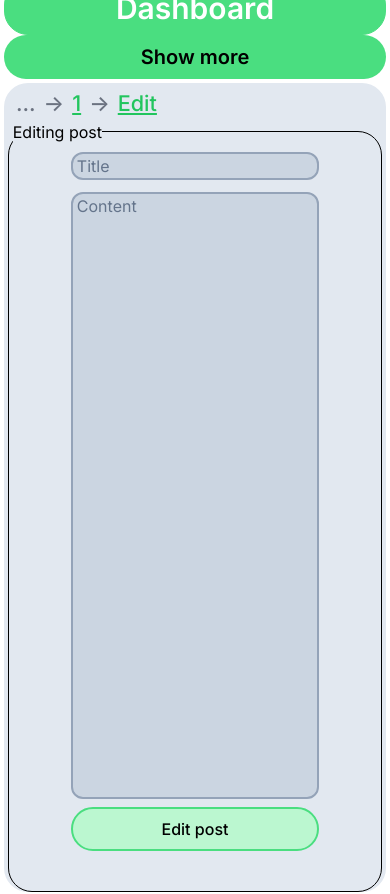
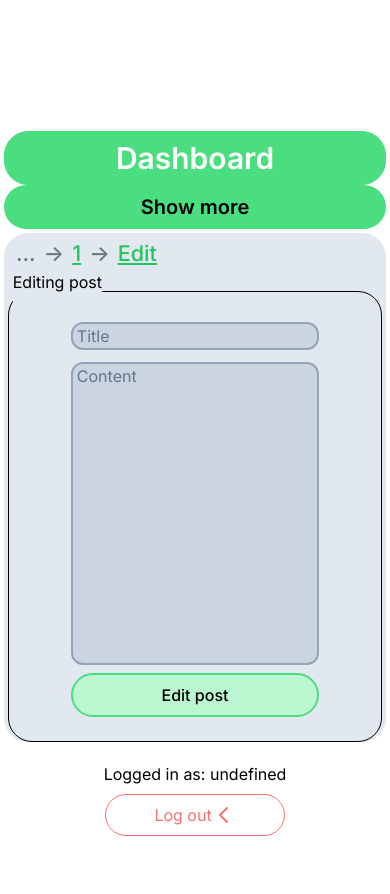
Before and after one commit to Majdanka/nextJsprj, a Next.js app: page /dashboard/posts/1/edit in a window 390 px wide. Shown: the top 894 px of the page. After the commit the page ends 856 px from the top, so only its background shows below. Built offline with nearby package versions, Linux system fonts and the light colour scheme; no server answers; the database is empty.

Commit message:
Responsive changes

```diff
--- a/app/components/dashboard/editPostForm.tsx
+++ b/app/components/dashboard/editPostForm.tsx
@@ -12,8 +12,8 @@ export default function EditPostForm({
   } | null;
 }) {
   return (
-    <fieldset className="border border-black rounded-3xl w-[98%] flex flex-col justify-center items-center h-[91.5vh]">
-      <legend className="ml-1">Editing post {post?.id}</legend>
+    <fieldset className="border border-black rounded-3xl w-[98%] pb-5 md:pb-0 flex flex-col justify-center items-center h-fit md:h-[91.5vh]">
+      <legend className="ml-1 pb-5">Editing post {post?.id}</legend>
       <form action={editPost} className="w-2/3 flex flex-col">
         <input type="hidden" name="postId" value={post?.id} />
         <input
@@ -29,7 +29,7 @@ export default function EditPostForm({
           required
           name="content"
           placeholder="Content"
-          className="min-h-[72vh] rounded-xl my-1 border-2 border-slate-400 placeholder:text-slate-500 pl-1 bg-slate-300 focus:border-green-600 focus:outline-none resize-none"
+          className="md:min-h-[72vh] min-h-[36vh] rounded-xl my-1 border-2 border-slate-400 placeholder:text-slate-500 pl-1 bg-slate-300 focus:border-green-600 focus:outline-none resize-none"
         />
         <button
           type="submit"
```
